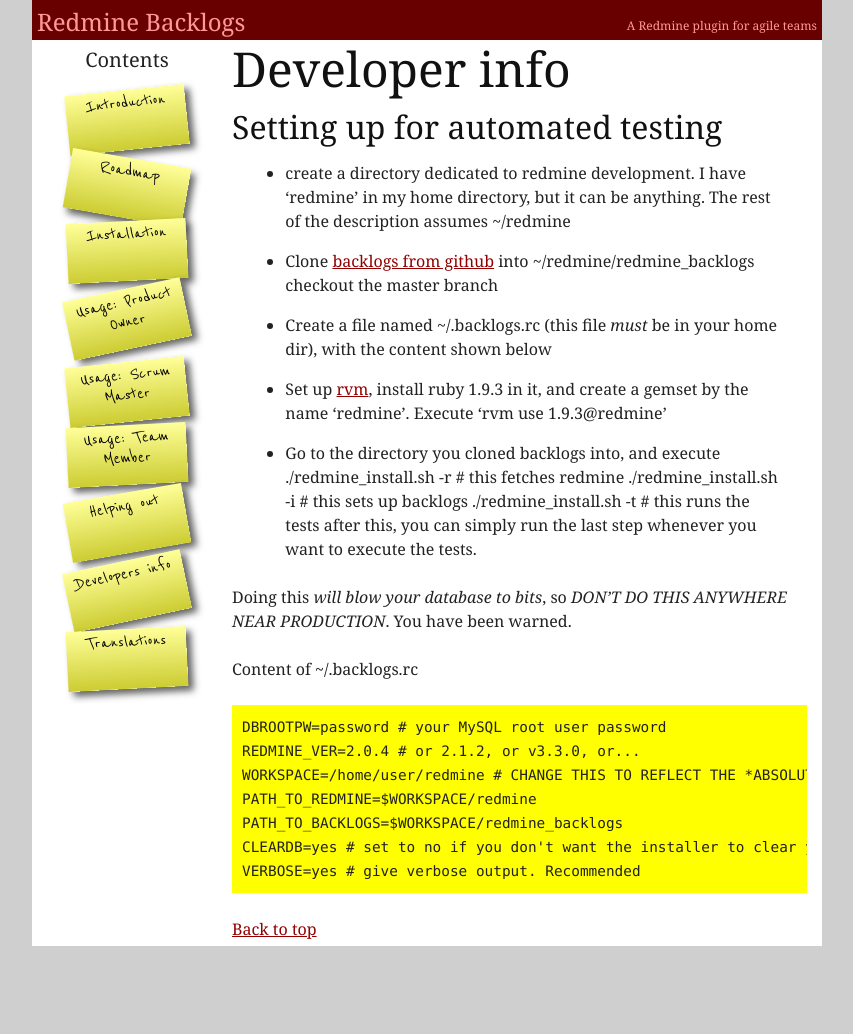
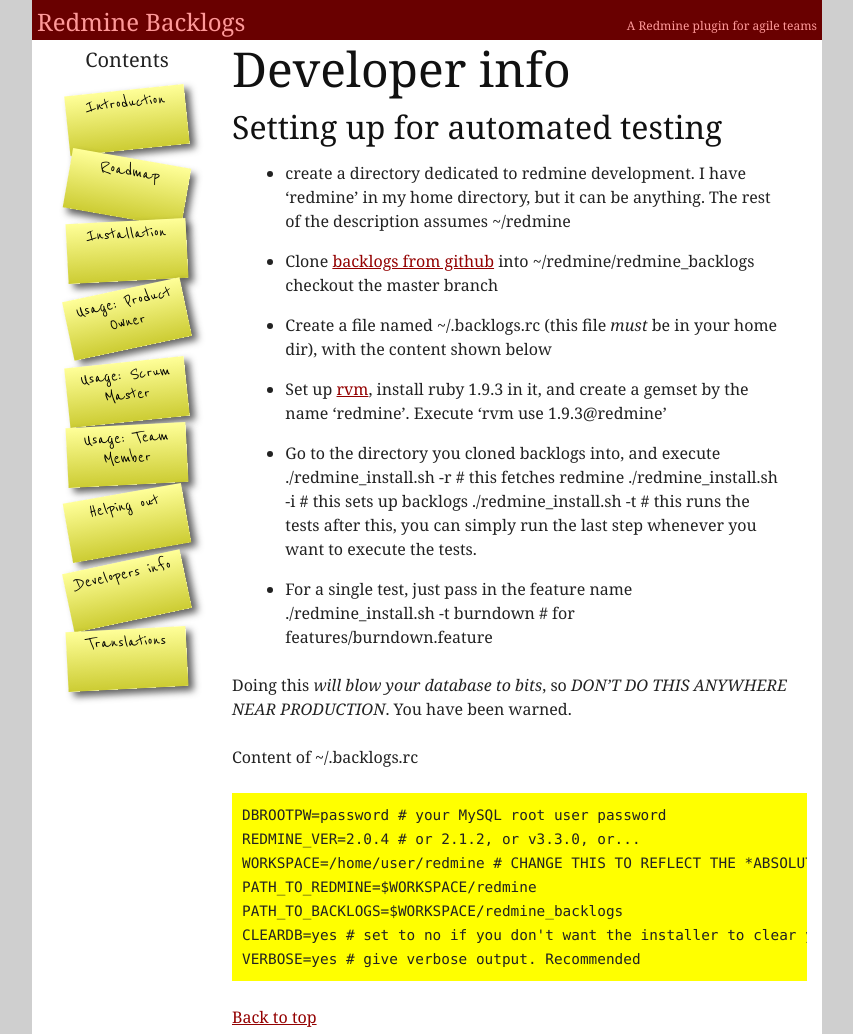
Before and after one commit to backlogs/www, a Jekyll site: the page built from _posts/en/1993-01-01-developers.markdown, in a window 1280 px wide. Shown: the whole page, without its empty margins (213-1066 px from the left). Built offline with Jekyll 4.4.1, drawn with Linux system fonts in a browser that asks for light colours; nearby versions of some CDN libraries; before the commit the page ends 946 px from its top, so only the background shows below that.

Commit message:
developers page: added hint for running single tests

```diff
--- a/_posts/en/1993-01-01-developers.markdown
+++ b/_posts/en/1993-01-01-developers.markdown
@@ -16,6 +16,8 @@ categories: en
     ./redmine_install.sh -i # this sets up backlogs
     ./redmine_install.sh -t # this runs the tests
   after this, you can simply run the last step whenever you want to execute the tests.
+* For a single test, just pass in the feature name
+    ./redmine_install.sh -t burndown  # for features/burndown.feature
 
 Doing this *will blow your database to bits*, so *DON'T DO THIS ANYWHERE NEAR PRODUCTION*. You have been warned.
 
```
